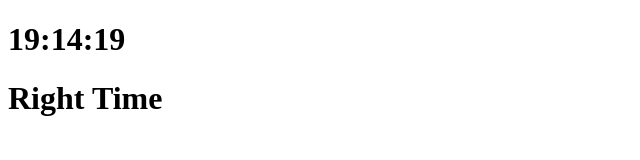
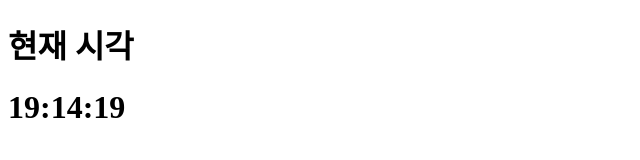
Before and after one commit to R2D2LR2/ValliaJS, a plain HTML site: page index.html in a window 1280 px wide. Shown: the whole page, without its empty margins (0-640 px from the left). Drawn offline with Linux system fonts and the light colour scheme.

Commit message:
#3.01 modified

```diff
--- a/index.html
+++ b/index.html
@@ -8,8 +8,8 @@
   </head>
   <body>
     <div class="js-clock">
+      <h1>현재 시각</h1>
       <h1>00:00</h1>
-      <h1>Right Time</h1>
     </div>
     <script src="./js/clock.js"></script>
   </body>
--- a/js/clock.js
+++ b/js/clock.js
@@ -1,7 +1,6 @@
 const clockContainer = document.querySelector(".js-clock"),
-  clockTitle = clockContainer.querySelector(
-    "h1:first-child"
-  ); /* CSS 선택자를 이용한 검색 가능 */
+  clockTitle = clockContainer.querySelector("h1:nth-child(2)");
+/* CSS 선택자를 이용한 검색 가능 */
 
 function getTime() {
   const date = new Date();
```
